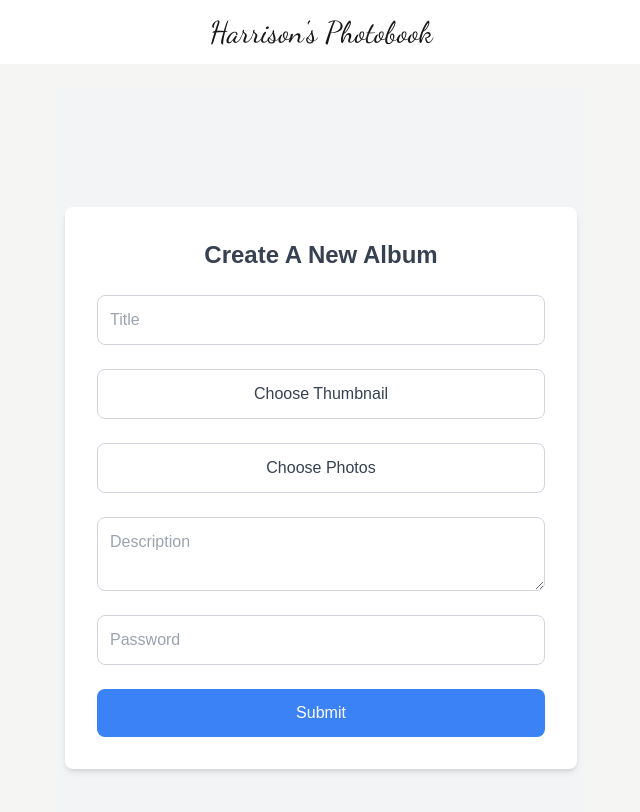
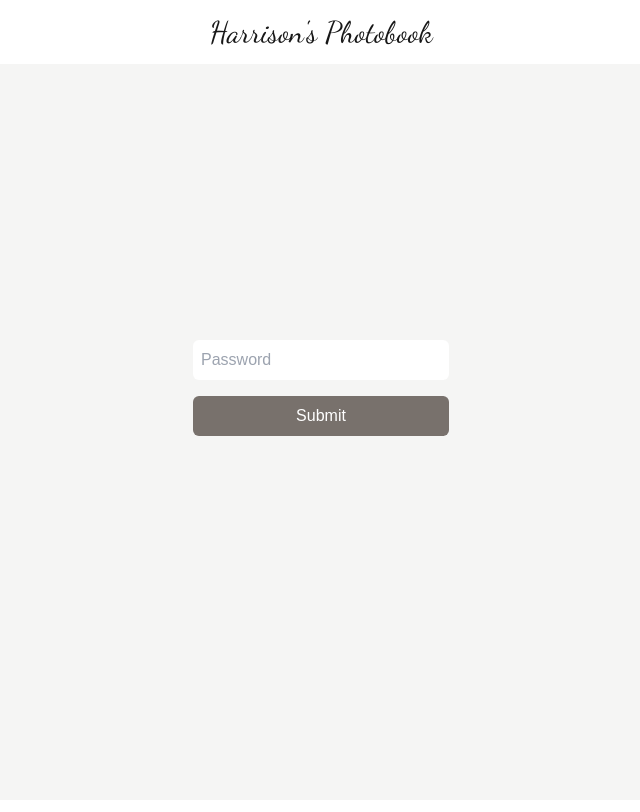
Before and after one commit to hhkimmm9/photobook, a Next.js app: page /upload in a window 1280 px wide. Shown: the top 812 px of the page, without its empty margins (319-959 px from the left). Built offline with nearby package versions, Linux system fonts and the light colour scheme.

Commit message:
Implement password verification for upload access and refactor API parameter handling

```diff
--- a/src/app/(pages)/upload/page.tsx
+++ b/src/app/(pages)/upload/page.tsx
@@ -1,12 +1,17 @@
 "use client";
 
 import { useRouter } from "next/navigation";
-import { useState } from "react";
+import { useState, FormEvent } from "react";
 import Image from "next/image";
 
 const UploadPage = () => {
   const router = useRouter();
 
+  const [passwordState, setPasswordState] = useState({
+    hasAccess: false,
+    pwd: "",
+    warningMessage: ""
+  });
   const [formData, setFormData] = useState({
     title: "",
     thumbnailImage: null as File | null,
@@ -17,6 +22,30 @@ const UploadPage = () => {
   const [thumbnailImageUrl, setThumbnailImageUrl] = useState<string | null>(null);
   const [thumbnailFeedback, setThumbnailFeedback] = useState("");
   const [photosFeedback, setPhotosFeedback] = useState("");
+
+  const handlePasswordSubmit = async (e: FormEvent<HTMLFormElement>) => {
+    e.preventDefault()
+
+    try {
+      const res = await fetch('/api/verifyPassword', {
+        method: 'POST',
+        headers: {
+          'Content-Type': 'application/json',
+        },
+        body: JSON.stringify({ password: passwordState.pwd }),
+      });
+
+      const result = await res.json();
+
+      if (result.success) {
+        setPasswordState({ ...passwordState, hasAccess: true })
+      } else {
+        setPasswordState({ ...passwordState, pwd: "", warningMessage: "Incorrect password" })
+      }
+    } catch (error) {
+      console.error("Error verifying password", error)
+    }
+  }
 
   const handleInputChange = (e: React.ChangeEvent<HTMLInputElement | HTMLTextAreaElement>) => {
     const { name, value } = e.target;
@@ -99,7 +128,24 @@ const UploadPage = () => {
     return feedback.startsWith('NOPE') ? 'text-red-500' : 'text-green-500';
   };
 
-  return (
+  return !passwordState.hasAccess ? (
+    // Password form
+    <div className="grid justify-items-center h-[calc(100vh-10rem)]">
+      <form onSubmit={handlePasswordSubmit} className="w-64 flex flex-col gap-4 justify-center items-center">
+      <input
+        type="password"
+        value={passwordState.pwd}
+        placeholder="Password"
+        onChange={e => setPasswordState({ ...passwordState, pwd: e.target.value, warningMessage: "" })}
+        className="w-full p-2 border border-gray-300 rounded-md outline-none border-none"
+      />
+      <button type="submit" className="w-full p-2 bg-stone-500 text-white rounded-md font-medium">
+        Submit
+      </button>
+      <div className="h-4 mt-2 px-1 text-sm text-red-600">{passwordState.warningMessage}</div>
+      </form>
+    </div>
+  ) : (
     <div className="flex justify-center items-center min-h-screen bg-gray-100">
       <form onSubmit={handleSubmit} className="bg-white p-8 rounded-lg shadow-md space-y-6 w-full max-w-lg">
         <h2 className="text-2xl font-bold text-center text-gray-700">Create A New Album</h2>
--- a/src/app/api/comments/route.tsx
+++ b/src/app/api/comments/route.tsx
@@ -3,8 +3,8 @@ import { connectToDB } from "@/utils/db";
 import { Photo, Comment } from "@/models";
 
 export async function GET(req: NextRequest) {
-  const url = new URL(req.url);
-  const photoId = url.searchParams.get("photoId");
+  const searchParams = req.nextUrl.searchParams;
+  const photoId = searchParams.get("photoId");
 
   try {
     await connectToDB();
@@ -33,8 +33,8 @@ export async function GET(req: NextRequest) {
 }
 
 export async function POST(req: NextRequest) {
-  const url = new URL(req.url);
-  const photoId = url.searchParams.get("photoId");
+  const searchParams = req.nextUrl.searchParams;
+  const photoId = searchParams.get("photoId");
 
   const { username, text, password } = await req.json();
 
--- a/src/app/api/photos/route.ts
+++ b/src/app/api/photos/route.ts
@@ -3,8 +3,8 @@ import { connectToDB } from "@/utils/db";
 import { Photo } from "@/models";
 
 export async function GET(req: NextRequest) {
-  const url = new URL(req.url);
-  const albumId = url.searchParams.get("albumId");
+  const searchParams = req.nextUrl.searchParams;
+  const albumId = searchParams.get("albumId");
 
   if (!albumId) {
     return NextResponse.json({ message: "albumId is required" }, { status: 400 });
--- /dev/null
+++ b/src/app/api/verifyPassword/route.ts
@@ -0,0 +1,11 @@
+import { NextResponse, type NextRequest } from "next/server";
+
+export async function POST(req: NextRequest) {
+  const { password } = await req.json();
+
+  if (password === process.env.ADMIN_PASSWORD) {
+    return NextResponse.json({ success: true }, { status: 200 })
+  } else {
+    return NextResponse.json({ success: false }, { status: 401 })
+  }
+}
```
